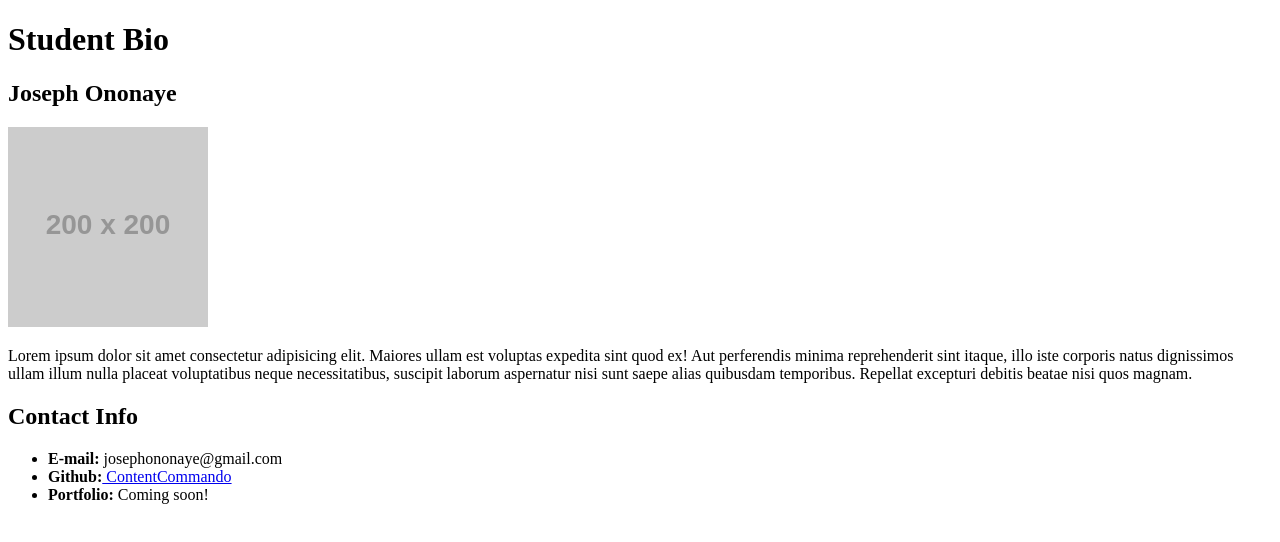
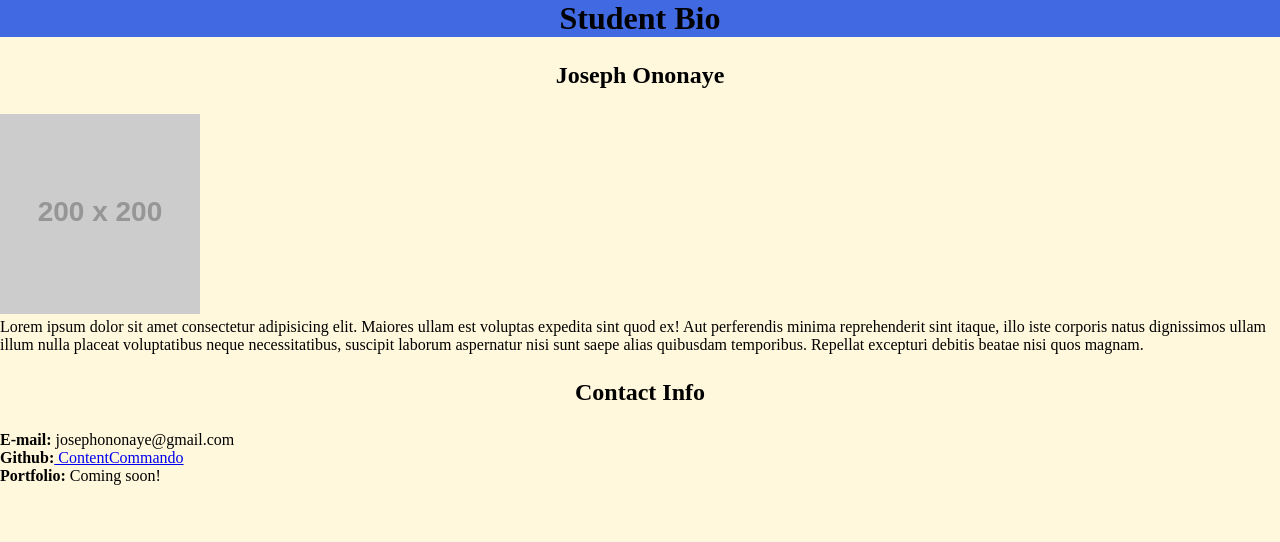
Before and after one commit to ContentCommando/relearn_git-github, a plain HTML site: page index.html in a window 1280 px wide. Drawn offline with Linux system fonts and the light colour scheme; placeholder pictures from the web are drawn by us.

Commit message:
testing out css

```diff
--- a/index.html
+++ b/index.html
@@ -5,6 +5,7 @@
     <meta charset="UTF-8">
     <meta name="viewport" content="width=device-width, initial-scale=1.0">
     <title>Learner</title>
+    <link rel="stylesheet" href="./styles.css">
 </head>
 
 <body>
--- /dev/null
+++ b/styles.css
@@ -0,0 +1,17 @@
+* {
+    background-color:cornsilk;
+    margin: 0;
+    padding: 0;
+}
+
+h1, h2 {
+    text-align: center;
+}
+
+h1 {
+    background-color: royalblue;
+}
+
+h2 {
+    margin: 25px auto;
+}
```
